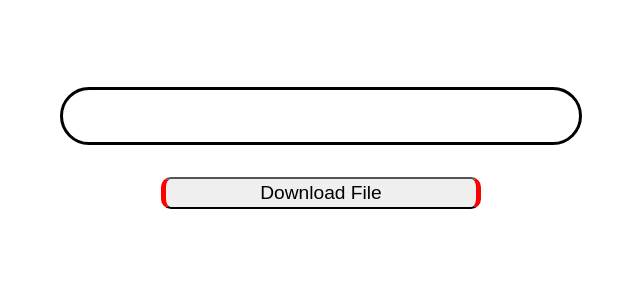
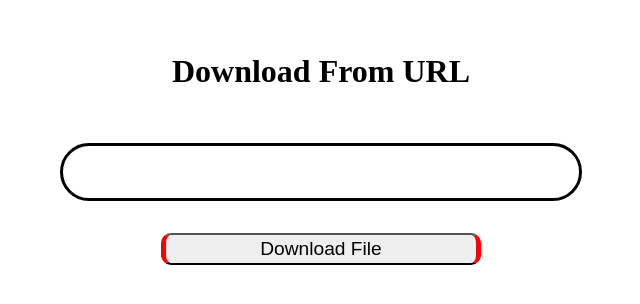
Before and after one commit to dolly2001/download_from_url, a plain HTML site: page index.html in a window 1280 px wide. Shown: the part 252-556 px from the top of the page, without its empty margins (319-959 px from the left). Drawn offline with Linux system fonts and the light colour scheme.

Commit message:
add title

```diff
--- a/index.html
+++ b/index.html
@@ -8,6 +8,7 @@
 </head>
 <body>
     <div id="container">
+        <h1>Download From URL</h1>
         <input id="dinp" type="text">
         <button id="dbtn">Download File</button>
     </div>
```
